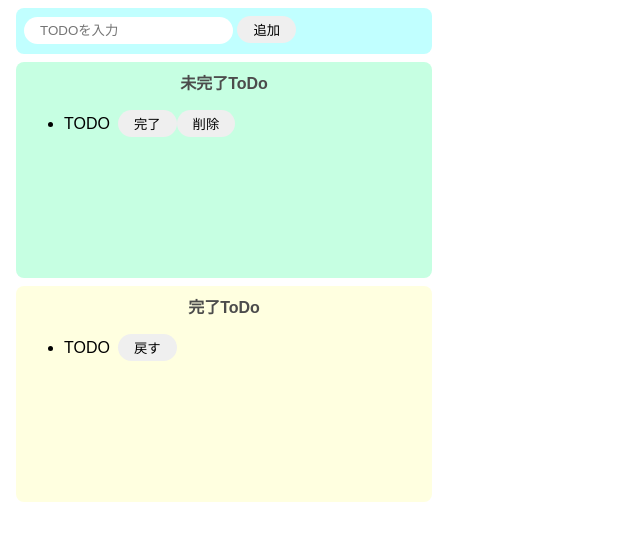
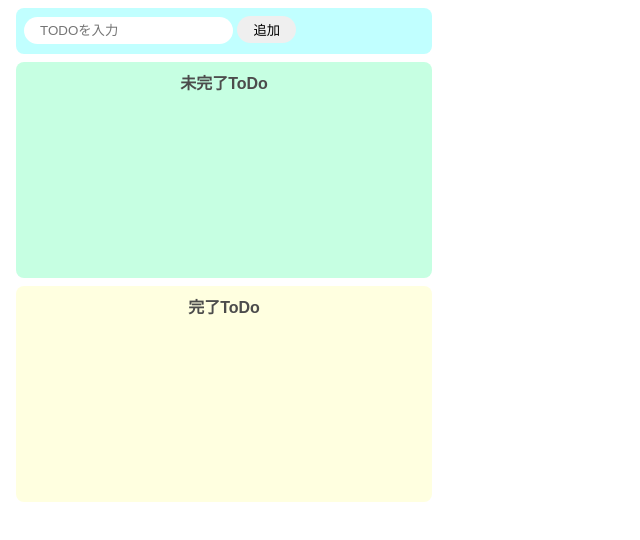
Before and after one commit to i-garasi/todo-vanilla-js, a website built with Parcel: page index.html in a window 1280 px wide. Shown: the whole page, without its empty margins (0-640 px from the left). Built offline with nearby package versions, Linux system fonts and the light colour scheme.

Commit message:
delete: サンプル用タスク

```diff
--- a/index.html
+++ b/index.html
@@ -12,22 +12,11 @@
     </div>
     <div class="incomplete-area">
       <p class="title">未完了ToDo</p>
-      <ul id="incomplete-list">
-        <div class="list-row">
-          <li>TODO</li>
-          <button>完了</button>
-          <button>削除</button>
-        </div>
-      </ul>
+      <ul id="incomplete-list"></ul>
     </div>
     <div class="complete-area">
       <p class="title">完了ToDo</p>
-      <ul id="complete-list">
-        <div class="list-row">
-          <li>TODO</li>
-          <button>戻す</button>
-        </div>
-      </ul>
+      <ul id="complete-list"></ul>
     </div>
 
     <script src="src/index.js"></script>
```
